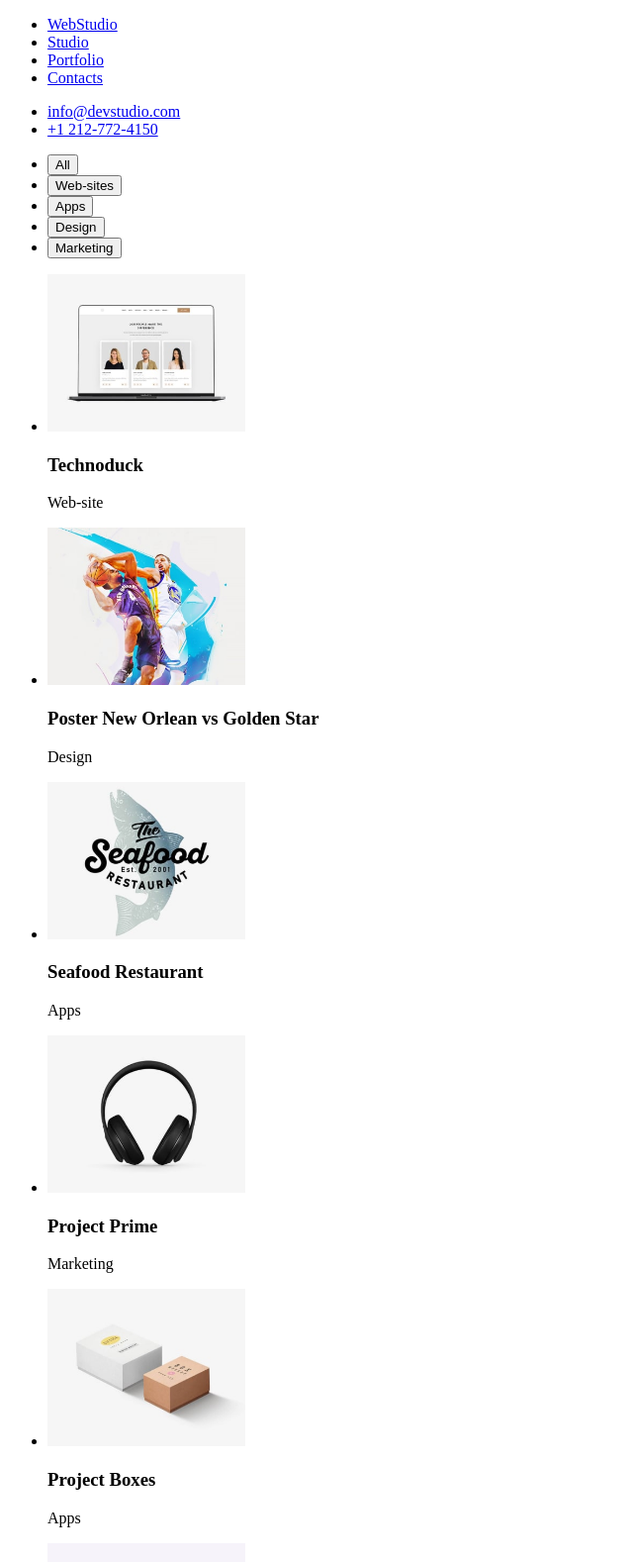
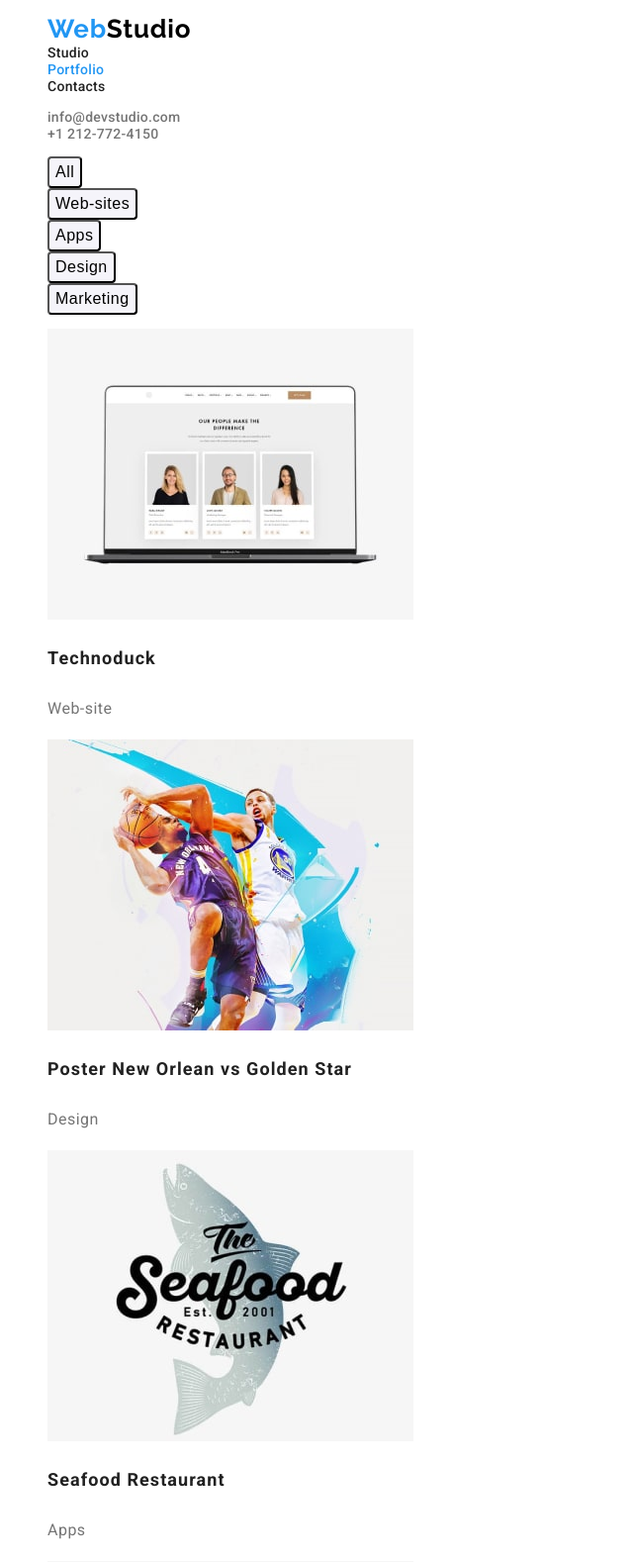
Before and after one commit to AvelinP/goit-markup-hw-02, a plain HTML site: page portfolio.html in a window 1280 px wide. Shown: the top 1578 px of the page at 99% size, without its empty margins (0-640 px from the left). Drawn offline with Linux system fonts and the light colour scheme.

Commit message:
homework-week-2

```diff
--- a/css/styles.css
+++ b/css/styles.css
@@ -0,0 +1,127 @@
+:root {
+  --text-color: #212121;
+  --background-color-header-and-main: #ffffff;
+  --highlight-color: #2196f3;
+  --footer-background-color: #2f303a;
+  --hover-and-focus: blue;
+}
+body {
+  font-family: "Roboto", sans-serif;
+  font-style: normal;
+  font-weight: 400;
+  font-size: 14px;
+  color: var(--text-color);
+}
+.list-styles {
+  list-style: none;
+}
+.link-text-decoration {
+  text-decoration: none;
+}
+.header-section,
+.main-section {
+  background-color: var(--background-color-header-and-main);
+}
+.site-logo {
+  font-family: "Raleway";
+  font-weight: 700;
+  font-size: 26px;
+  line-height: 1.19;
+  letter-spacing: 0.03em;
+  color: #000;
+}
+.site-logo::before {
+  font-family: "Raleway";
+  font-weight: 700;
+  font-size: 26px;
+  line-height: 1.19;
+  letter-spacing: 0.03em;
+  content: "Web";
+  color: var(--highlight-color);
+}
+.header-links {
+  font-weight: 500;
+  line-height: 1.14;
+  letter-spacing: 0.02em;
+  color: var(--text-color);
+}
+.header-address-links {
+  font-weight: 500;
+  line-height: 1.14;
+  letter-spacing: 0.02em;
+  color: #757575;
+}
+.header-address-links:hover,
+.header-links:hover,
+.address-contacts:hover,
+.address-link:hover,
+.header-address-links:focus,
+.header-links:focus,
+.address-contacts:focus,
+.address-link:focus {
+  color: var(--hover-and-focus);
+}
+
+.main-section-buttons {
+  font-weight: 500;
+  font-size: 16px;
+  line-height: 1.625;
+  text-align: center;
+  letter-spacing: 0.03em;
+  background: #f5f4fa;
+  border-radius: 4px;
+  cursor: pointer;
+}
+.main-section-buttons:hover {
+  font-weight: 500;
+  font-size: 16px;
+  line-height: 1.625;
+  text-align: center;
+  letter-spacing: 0.03em;
+  color: var(--background-color-header-and-main);
+  background: var(--highlight-color);
+  box-shadow: 0px 3px 1px rgba(0, 0, 0, 0.1), 0px 1px 2px rgba(0, 0, 0, 0.08),
+    0px 2px 2px rgba(0, 0, 0, 0.12);
+  border-radius: 4px;
+}
+
+.project-description {
+  font-weight: 700;
+  font-size: 18px;
+  line-height: 2;
+  letter-spacing: 0.06em;
+}
+.project-category {
+  font-size: 16px;
+  line-height: 1.875;
+  letter-spacing: 0.03em;
+  color: #757575;
+}
+
+.footer {
+  background-color: var(--footer-background-color);
+}
+.footer-logo {
+  font-family: "Raleway";
+  font-style: normal;
+  font-weight: 700;
+  font-size: 26px;
+  line-height: 31px;
+
+  letter-spacing: 0.03em;
+  color: #ffffff;
+}
+.footer-logo::before {
+  content: "Web";
+  color: #2196f3;
+}
+.address-link {
+  line-height: 1.14;
+  letter-spacing: 0.03em;
+  color: #ffffff;
+}
+.address-contacts {
+  line-height: 1.14;
+  letter-spacing: 0.03em;
+  color: rgba(255, 255, 255, 0.6);
+}
--- a/portfolio.html
+++ b/portfolio.html
@@ -3,121 +3,206 @@
   <head>
     <meta charset="UTF-8" />
     <title>Portfolio</title>
+    <link rel="preconnect" href="https://fonts.googleapis.com" />
+    <link rel="preconnect" href="https://fonts.gstatic.com" crossorigin />
+    <link
+      href="https://fonts.googleapis.com/css2?family=Raleway:wght@700&family=Roboto:wght@400;500;700;900&display=swap"
+      rel="stylesheet"
+    />
+    <link rel="stylesheet" href="css/styles.css" />
   </head>
 
   <body>
-    <header>
-      <nav>
+    <header class="header-section">
+      <nav class="header-nav">
         <ul>
-          <li><a href="index.html">WebStudio</a></li>
-          <li><a href="studio.html">Studio</a></li>
-          <li><a href="portfolio.html">Portfolio</a></li>
-          <li><a href="contacts.html">Contacts</a></li>
+          <li class="list-styles">
+            <a class="site-logo link-text-decoration" href="">Studio</a>
+          </li>
+          <li class="list-styles">
+            <a class="header-links link-text-decoration" href="index.html"
+              >Studio</a
+            >
+          </li>
+          <li class="list-styles">
+            <a
+              class="header-links link-text-decoration"
+              style="color: #2196f3"
+              href="portfolio.html"
+              >Portfolio</a
+            >
+          </li>
+          <li class="list-styles">
+            <a class="header-links link-text-decoration" href="contacts.html"
+              >Contacts</a
+            >
+          </li>
         </ul>
       </nav>
-      <ul>
-        <li><a href="mailto:info@devstudio.com">info@devstudio.com</a></li>
-        <li><a href="tel:+1 212-772-4150">+1 212-772-4150</a></li>
+      <ul class="header-contact">
+        <li class="list-styles">
+          <a
+            class="header-address-links link-text-decoration"
+            href="mailto:info@devstudio.com"
+            >info@devstudio.com</a
+          >
+        </li>
+        <li class="list-styles">
+          <a
+            class="header-address-links link-text-decoration"
+            href="tel:+1 212-772-4150"
+            >+1 212-772-4150</a
+          >
+        </li>
       </ul>
     </header>
 
-    <main>
+    <main class="main-section">
       <section>
         <ul>
-          <li><button type="button">All</button></li>
-          <li><button type="button">Web-sites</button></li>
-          <li><button type="button">Apps</button></li>
-          <li><button type="button">Design</button></li>
-          <li><button type="button">Marketing</button></li>
+          <li class="list-styles">
+            <button class="main-section-buttons" type="button">All</button>
+          </li>
+          <li class="list-styles">
+            <button class="main-section-buttons" type="button">
+              Web-sites
+            </button>
+          </li>
+          <li class="list-styles">
+            <button class="main-section-buttons" type="button">Apps</button>
+          </li>
+          <li class="list-styles">
+            <button class="main-section-buttons" type="button">Design</button>
+          </li>
+          <li class="list-styles">
+            <button class="main-section-buttons" type="button">
+              Marketing
+            </button>
+          </li>
         </ul>
       </section>
 
       <section>
         <ul>
-          <li>
-            <img width="200" src="images/Technoduck.jpg" alt="Technoduck" />
-            <h3>Technoduck</h3>
-            <p>Web-site</p>
+          <li class="list-styles">
+            <img
+              width="370"
+              height="294"
+              src="images/Technoduck.jpg"
+              alt="Technoduck"
+            />
+            <h3 class="project-description">Technoduck</h3>
+            <p class="project-category">Web-site</p>
           </li>
-          <li>
+          <li class="list-styles">
             <img
-              width="200"
+              width="370"
+              height="294"
               src="images/Poster New Orlean vs Golden Star.jpg"
               alt="Poster New Orlean vs Golden Star"
             />
-            <h3>Poster New Orlean vs Golden Star</h3>
-            <p>Design</p>
+            <h3 class="project-description">
+              Poster New Orlean vs Golden Star
+            </h3>
+            <p class="project-category">Design</p>
           </li>
-          <li>
+          <li class="list-styles">
             <img
-              width="200"
+              width="370"
+              height="294"
               src="images/Seafood Restaurant.jpg"
               alt="Seafood Restaurant "
             />
-            <h3>Seafood Restaurant</h3>
-            <p>Apps</p>
+            <h3 class="project-description">Seafood Restaurant</h3>
+            <p class="project-category">Apps</p>
           </li>
-          <li>
+          <li class="list-styles">
             <img
-              width="200"
+              width="370"
+              height="294"
               src="images/Project Prime.jpg"
               alt="Project Prime"
             />
-            <h3>Project Prime</h3>
-            <p>Marketing</p>
+            <h3 class="project-description">Project Prime</h3>
+            <p class="project-category">Marketing</p>
           </li>
-          <li>
+          <li class="list-styles">
             <img
-              width="200"
+              width="370"
+              height="294"
               src="images/Project Boxes.jpg"
               alt="Project Boxes"
             />
-            <h3>Project Boxes</h3>
-            <p>Apps</p>
+            <h3 class="project-description">Project Boxes</h3>
+            <p class="project-category">Apps</p>
           </li>
-          <li>
+          <li class="list-styles">
             <img
-              width="200"
+              width="370"
+              height="294"
               src="images/Inspiration has no Borders.jpg"
               alt="Inspiration has no Borders"
             />
-            <h3>Inspiration has no Borders</h3>
-            <p>Web-site</p>
+            <h3 class="project-description">Inspiration has no Borders</h3>
+            <p class="project-category">Web-site</p>
           </li>
-          <li>
+          <li class="list-styles">
             <img
-              width="200"
+              width="370"
+              height="294"
               src="images/Limited Edition.jpg"
               alt="Limited Edition"
             />
-            <h3>Limited Edition</h3>
-            <p>Design</p>
+            <h3 class="project-description">Limited Edition</h3>
+            <p class="project-category">Design</p>
           </li>
-          <li>
-            <img width="200" src="images/Project LAB.jpg" alt="Project LAB" />
-            <h3>Project LAB</h3>
-            <p>Marketing</p>
+          <li class="list-styles">
+            <img
+              width="370"
+              height="294"
+              src="images/Project LAB.jpg"
+              alt="Project LAB"
+            />
+            <h3 class="project-description">Project LAB</h3>
+            <p class="project-category">Marketing</p>
           </li>
-          <li>
+          <li class="list-styles">
             <img
-              width="200"
+              width="370"
+              height="294"
               src="images/Growing Business.jpg"
               alt="Growing Business"
             />
-            <h3>Growing Business</h3>
-            <p>Apps</p>
+            <h3 class="project-description">Growing Business</h3>
+            <p class="project-category">Apps</p>
           </li>
         </ul>
       </section>
     </main>
 
-    <footer>
-      <a href="webstudio.html">WebStudio</a>
+    <footer class="footer">
+      <a class="footer-logo link-text-decoration" href="">Studio</a>
       <address>
         <ul>
-          <li><a href="">695 Park Ave, NY 10065, USA</a></li>
-          <li><a href="mailto:info@devstudio.com">info@devstudio.com</a></li>
-          <li><a href="tel:+1 212-772-4150">+1 212-772-4150</a></li>
+          <li class="list-styles">
+            <a class="address-link link-text-decoration" href=""
+              >695 Park Ave, NY 10065, USA</a
+            >
+          </li>
+          <li class="list-styles">
+            <a
+              class="address-contacts link-text-decoration"
+              href="mailto:info@devstudio.com"
+              >info@devstudio.com</a
+            >
+          </li>
+          <li class="list-styles">
+            <a
+              class="address-contacts link-text-decoration"
+              href="tel:+1 212-772-4150"
+              >+1 212-772-4150</a
+            >
+          </li>
         </ul>
       </address>
     </footer>
```
Also changed, not shown: index.html (+67 -15 lines), 1 other file.
